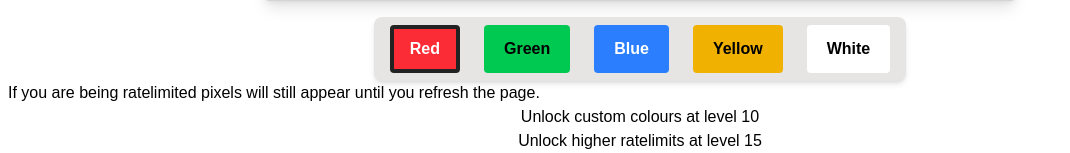
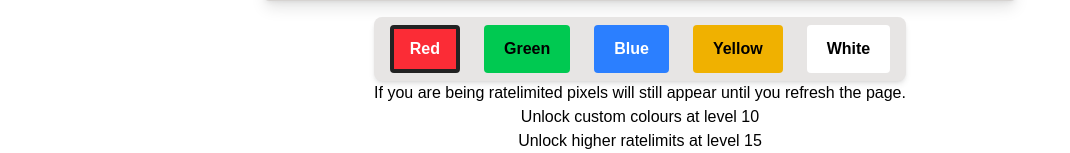
Before and after one commit to editid0/placer, a Flask app: page / in a window 1280 px wide. Shown: the part 1262-1415 px from the top of the page, without its empty margins (0-1070 px from the left). Run offline with Flask 3, Linux system fonts and the light colour scheme; style sheets or scripts are compiled from the project's sources; some libraries are stand-ins or nearby versions.

Commit message:
forgot to make text visible

```diff
--- a/templates/index.html
+++ b/templates/index.html
@@ -71,7 +71,7 @@
             <input type="color" id="color-picker" class="ml-2 border-2 border-gray-300 rounded" style="display: none;"
                 onchange="setColor(this.value); highlightButton('color-picker')">
         </div>
-        <p>If you are being ratelimited pixels will still appear until you refresh the page.</p>
+        <p class="text-center dark:text-white">If you are being ratelimited pixels will still appear until you refresh the page.</p>
         <p class="text-center dark:text-white" style="display: block;" id="color-prompt">Unlock custom colours at
             level 10</p>
         <p class="text-center dark:text-white" style="display: block;" id="rate-prompt">Unlock higher ratelimits at
```
